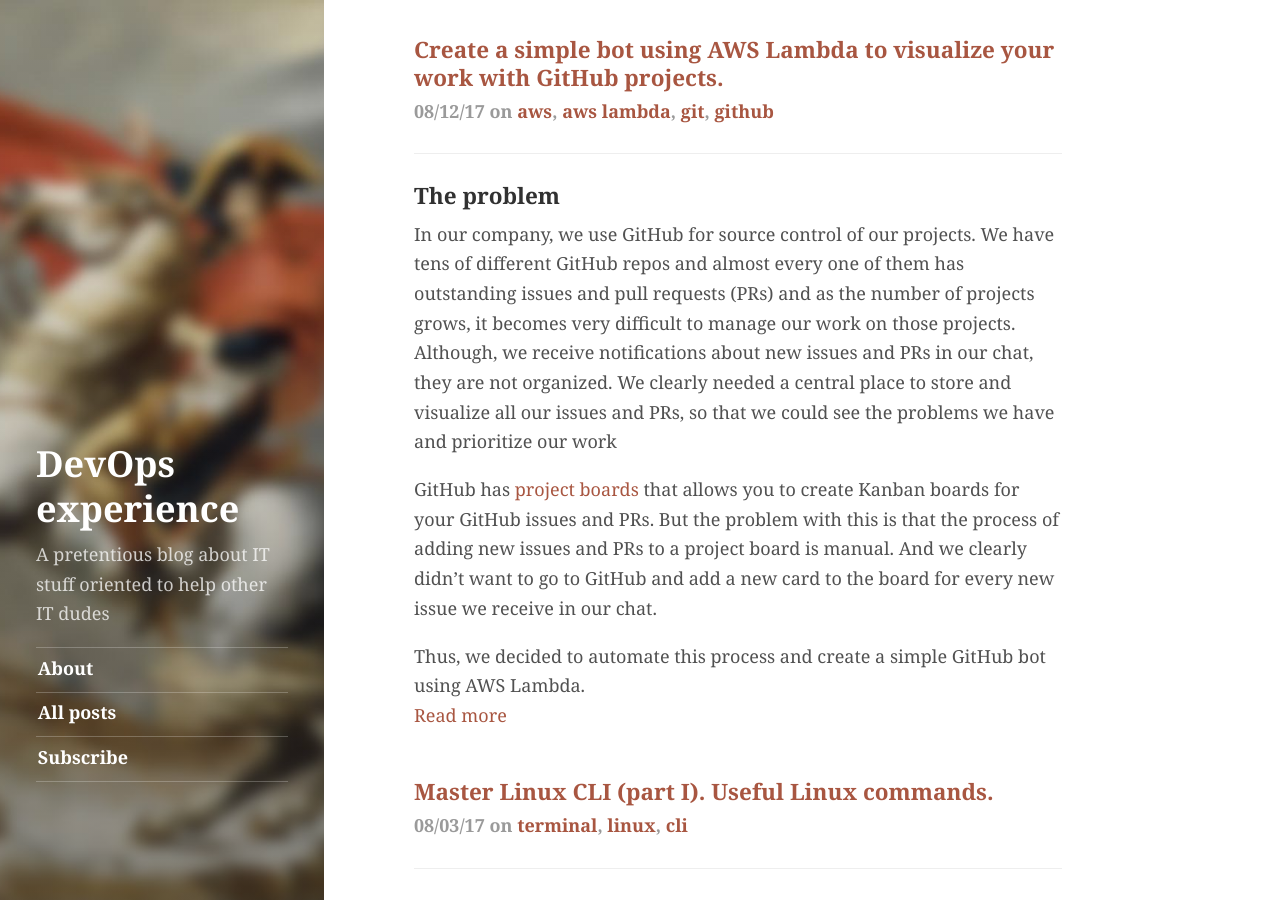
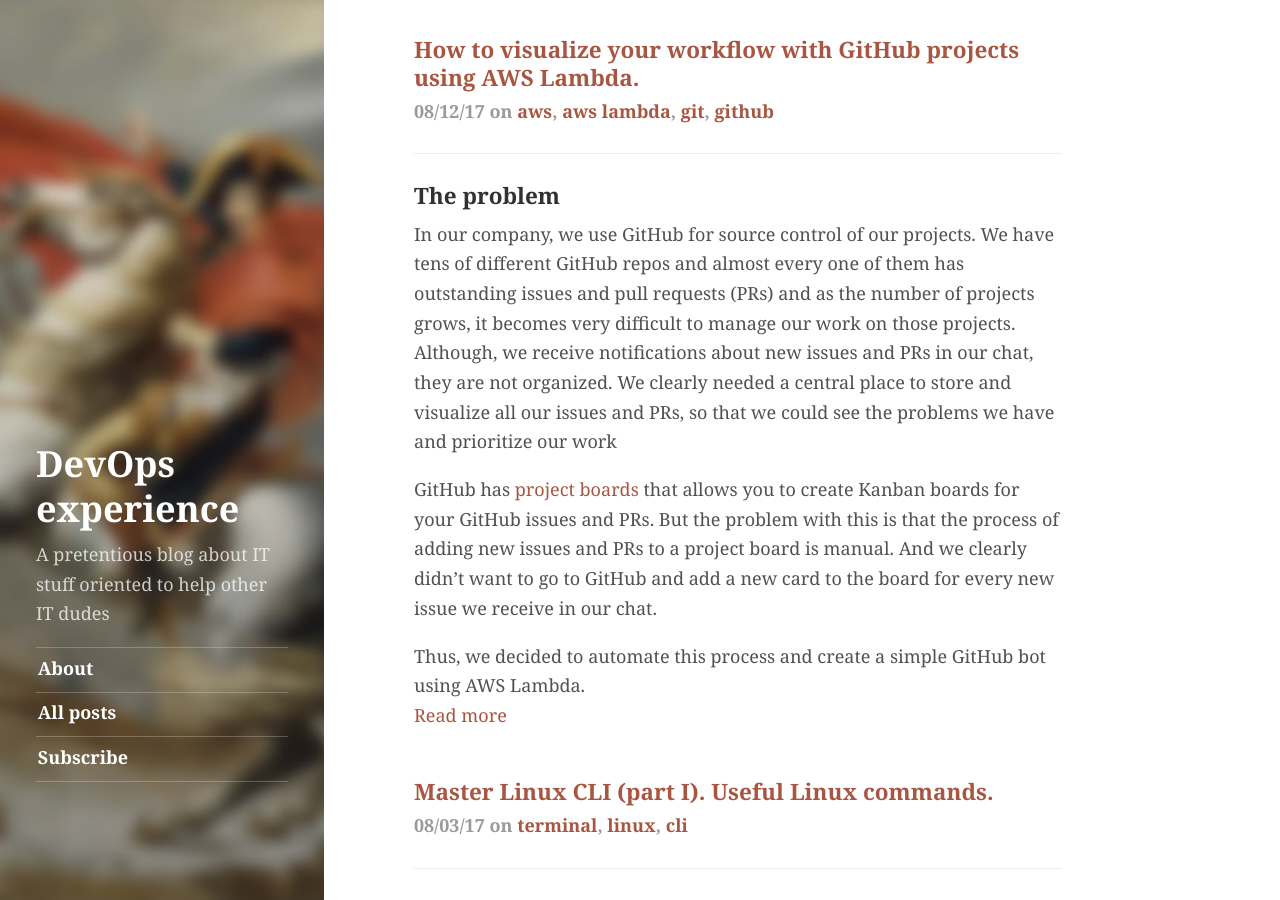
Before and after one commit to Artemmkin/Artemmkin.github.io, a Jekyll site: the page built from index.html, in a window 1280 px wide and 900 px high. Built offline with Jekyll 4.4.1, drawn with Linux system fonts in a browser that asks for light colours; the list of posts is cut into pages by our own code.

Commit message:
Edit the bot title

```diff
--- a/_posts/2017-08-12-aws-lambda-github-bot.md
+++ b/_posts/2017-08-12-aws-lambda-github-bot.md
@@ -1,7 +1,7 @@
 ---
 layout: post
 title: >
-    Create a simple bot using AWS Lambda to visualize your work with GitHub projects.
+    How to visualize your workflow with GitHub projects using AWS Lambda.
 tags: [aws, awslambda, git, github]
 ---
 ### The problem
```
Also changed, not shown: other parts of _posts/2017-08-12-aws-lambda-github-bot.md (+1 -1 lines).
